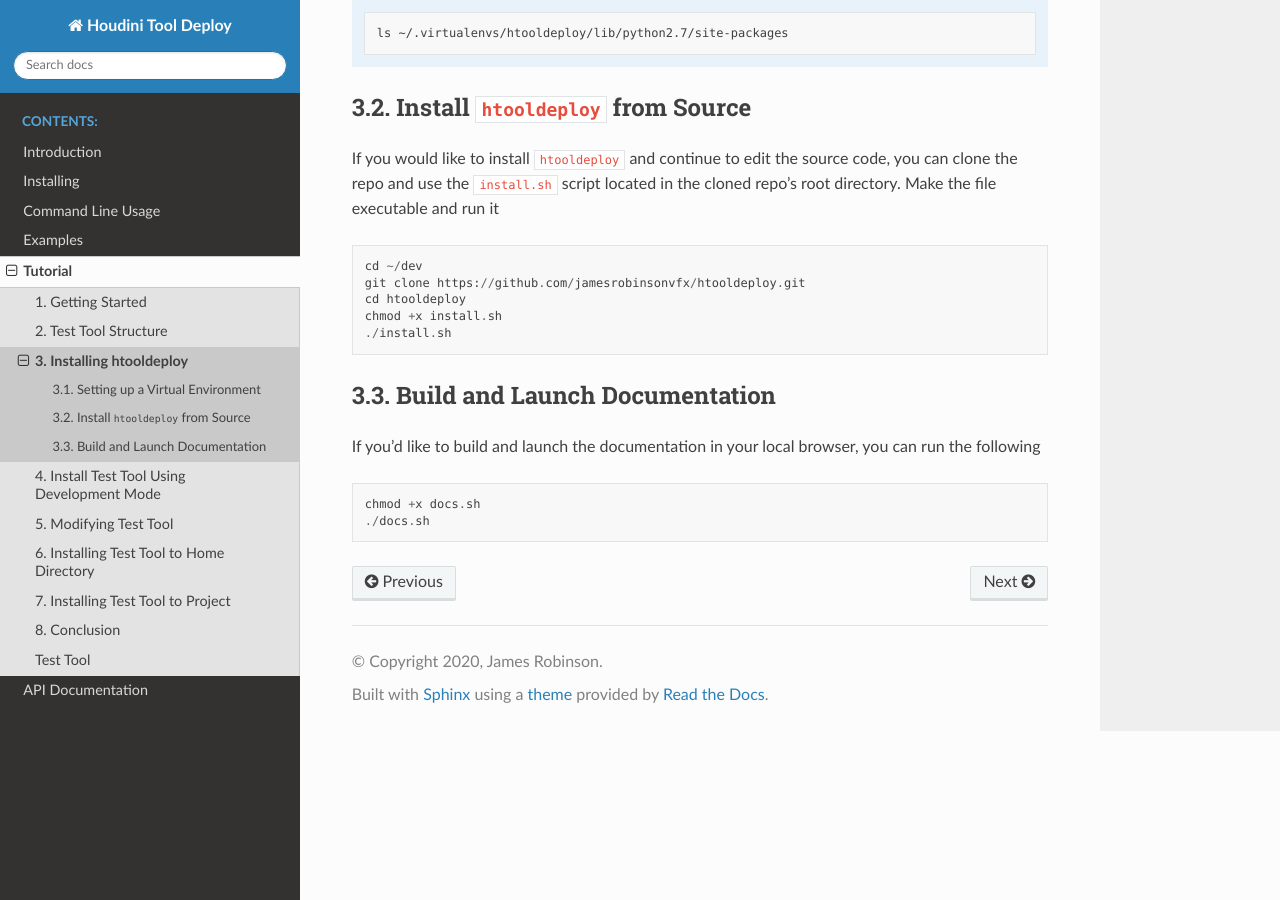
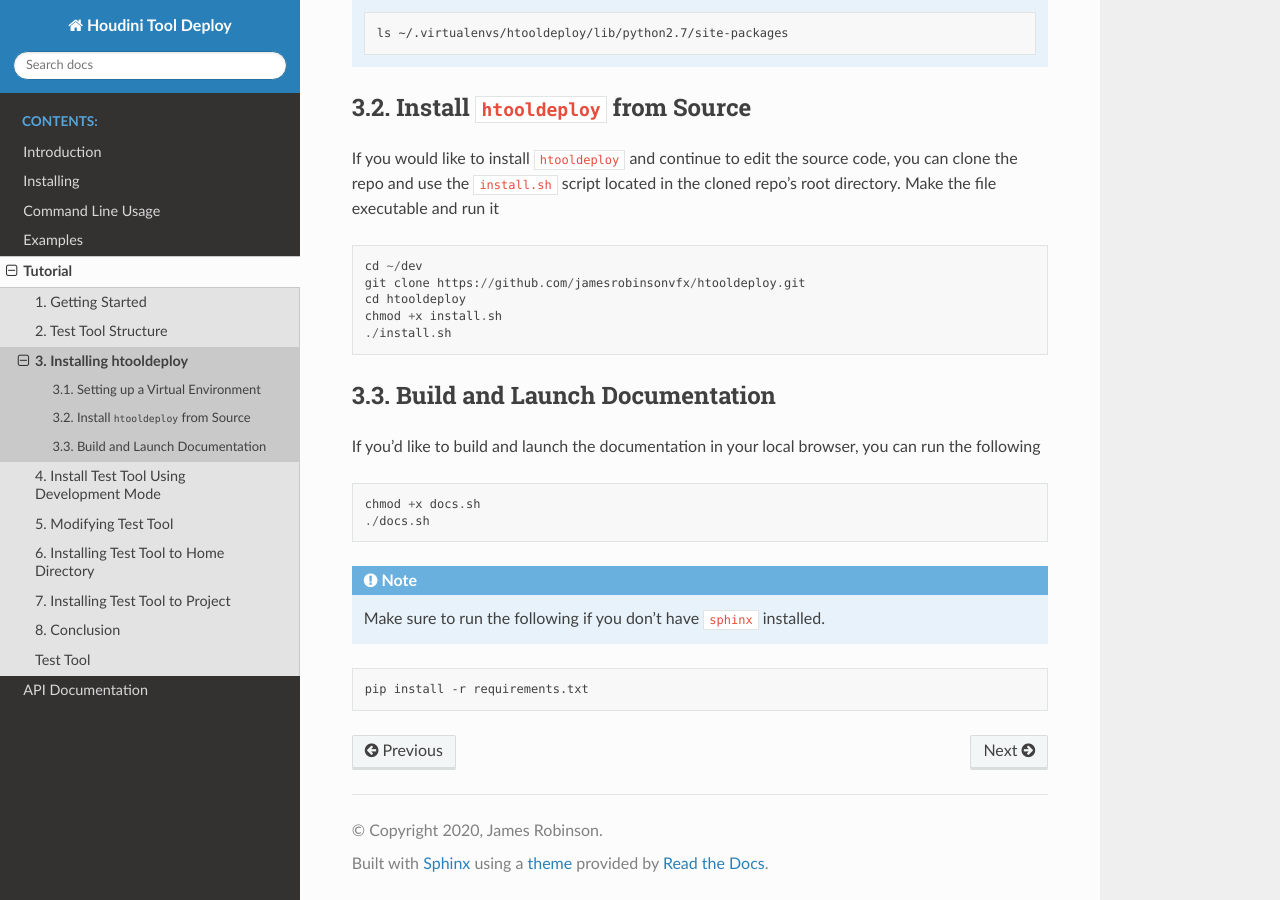
Before and after one commit to jamesrobinsonvfx/htooldeploy, a Sphinx documentation site: the page built from docs/source/tutorial/installing_htooldeploy.rst, in a window 1280 px wide and 900 px high, scrolled down 733 px. Built offline with Sphinx 7.4.7 and the Read the Docs theme 2.0.0, drawn with Linux system fonts in a browser that asks for light colours.

Commit message:
Add instructions for installing sphinx

```diff
--- a/docs/source/tutorial/installing_htooldeploy.rst
+++ b/docs/source/tutorial/installing_htooldeploy.rst
@@ -50,3 +50,10 @@ can run the following ::
 
     chmod +x docs.sh
     ./docs.sh
+
+.. note::
+   Make sure to run the following if you don't have ``sphinx`` installed.
+
+.. code-block:: bash
+
+    pip install -r requirements.txt
```
